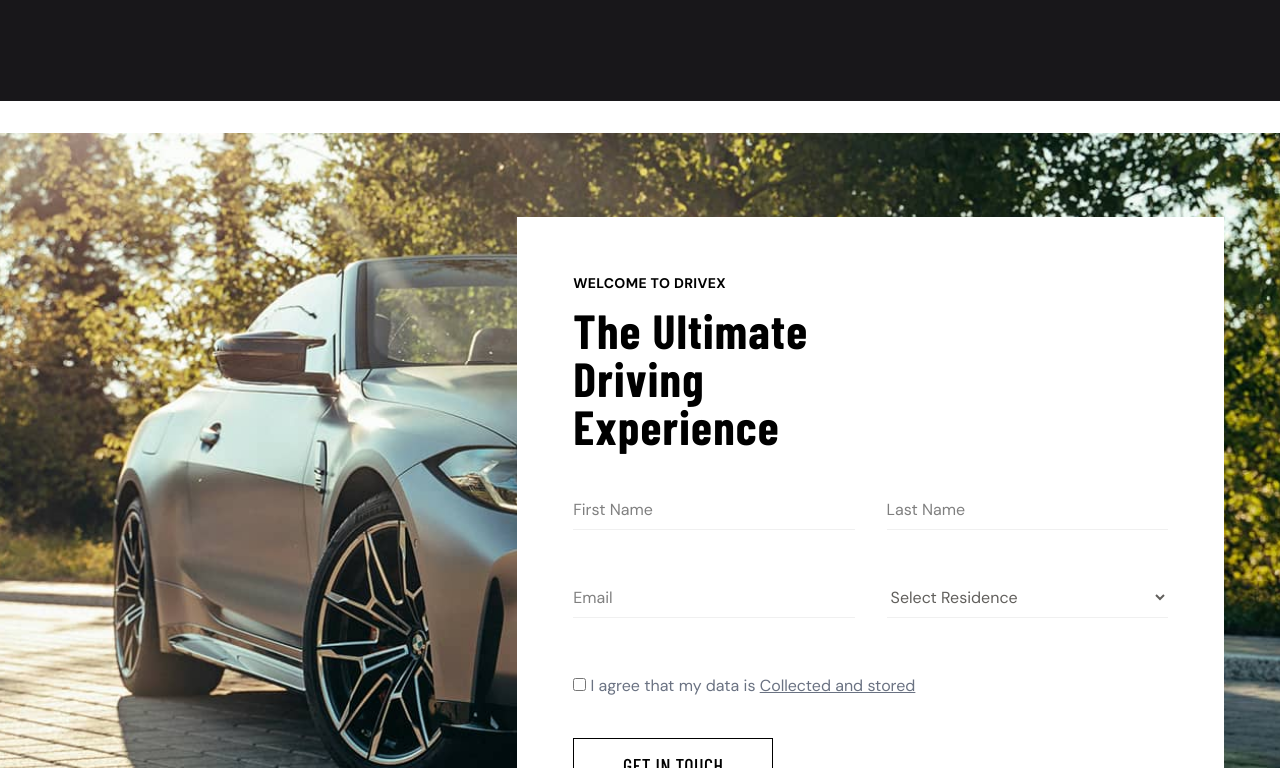
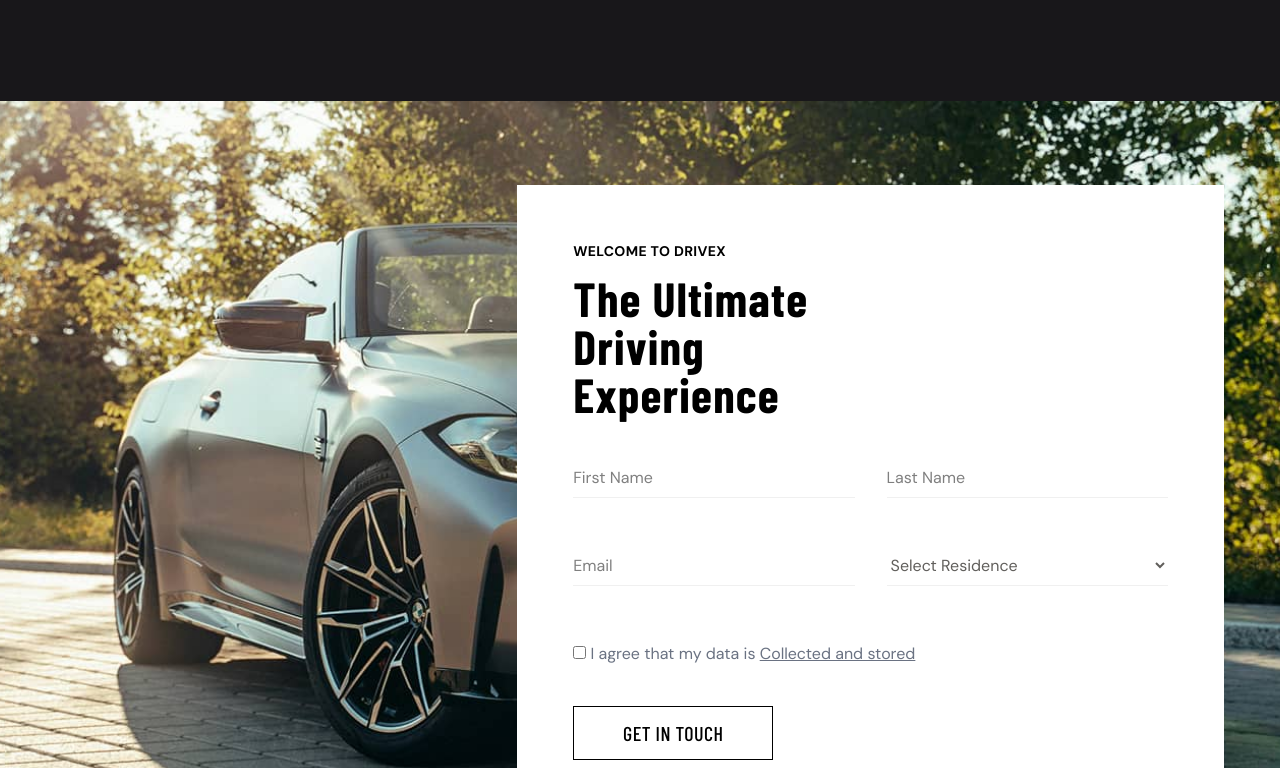
Before and after one commit to Jisap/react-vite-drivex, a React (Vite) app: page / in a window 1280 px wide. Shown: the part 10572-11340 px from the top of the page. Built offline with nearby package versions, Linux system fonts and the light colour scheme; a web font is replaced by a local one.

Commit message:
feat: add Contact component to home feature with form and validation

```diff
--- a/src/features/home/components/Contact/Contact.jsx
+++ b/src/features/home/components/Contact/Contact.jsx
@@ -7,7 +7,7 @@
   return (
     <>
       <section
-        className='contact bg-no-repeat bg-cover bg-center h-200 py-[8%] mt-8 relative'
+        className='contact bg-no-repeat bg-cover bg-center h-200 py-[8%] relative'
         style={{ backgroundImage: `url(${contactBgImg})` }}
       >
         <div className='absolute right-0 top-0 flex justify-center lg:justify-end items-center w-full h-full lg:mx-10 px-4'>
```
